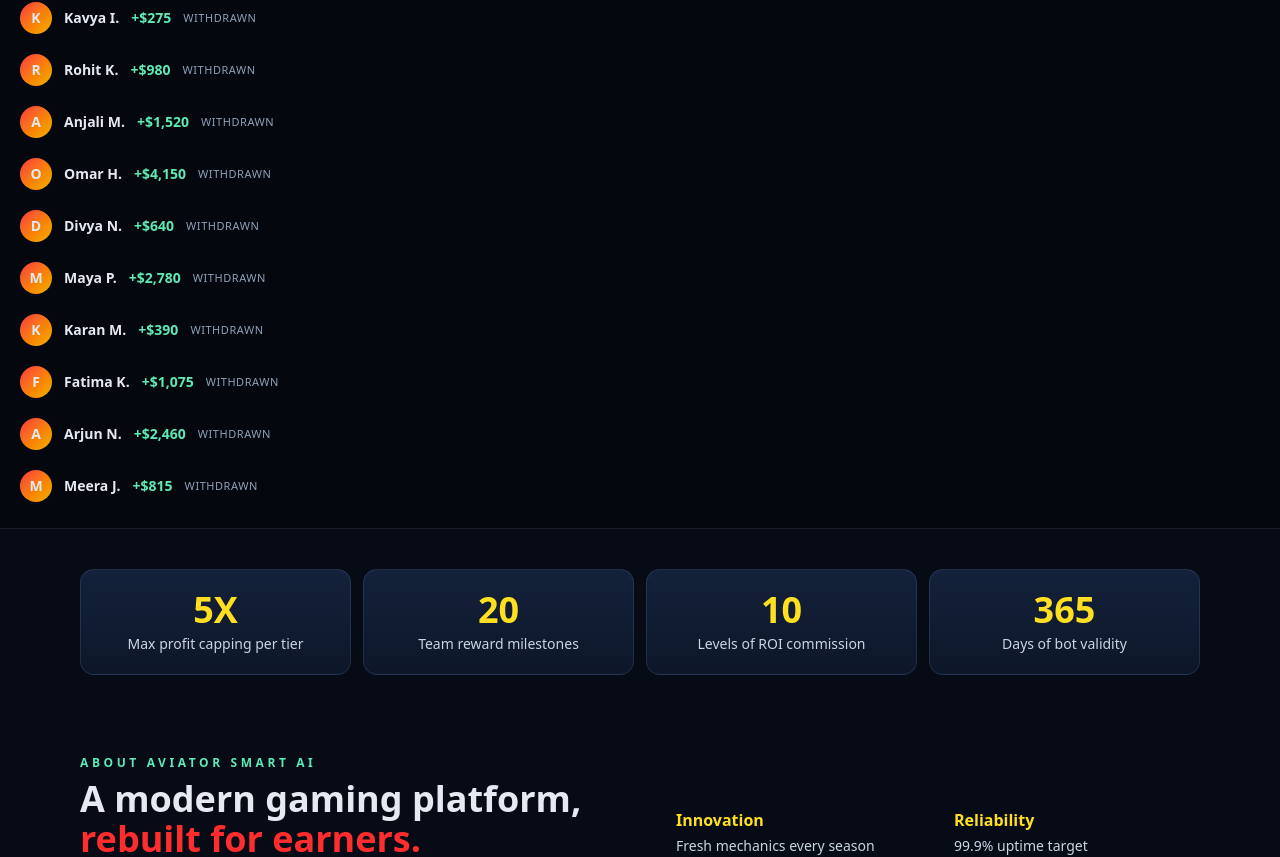
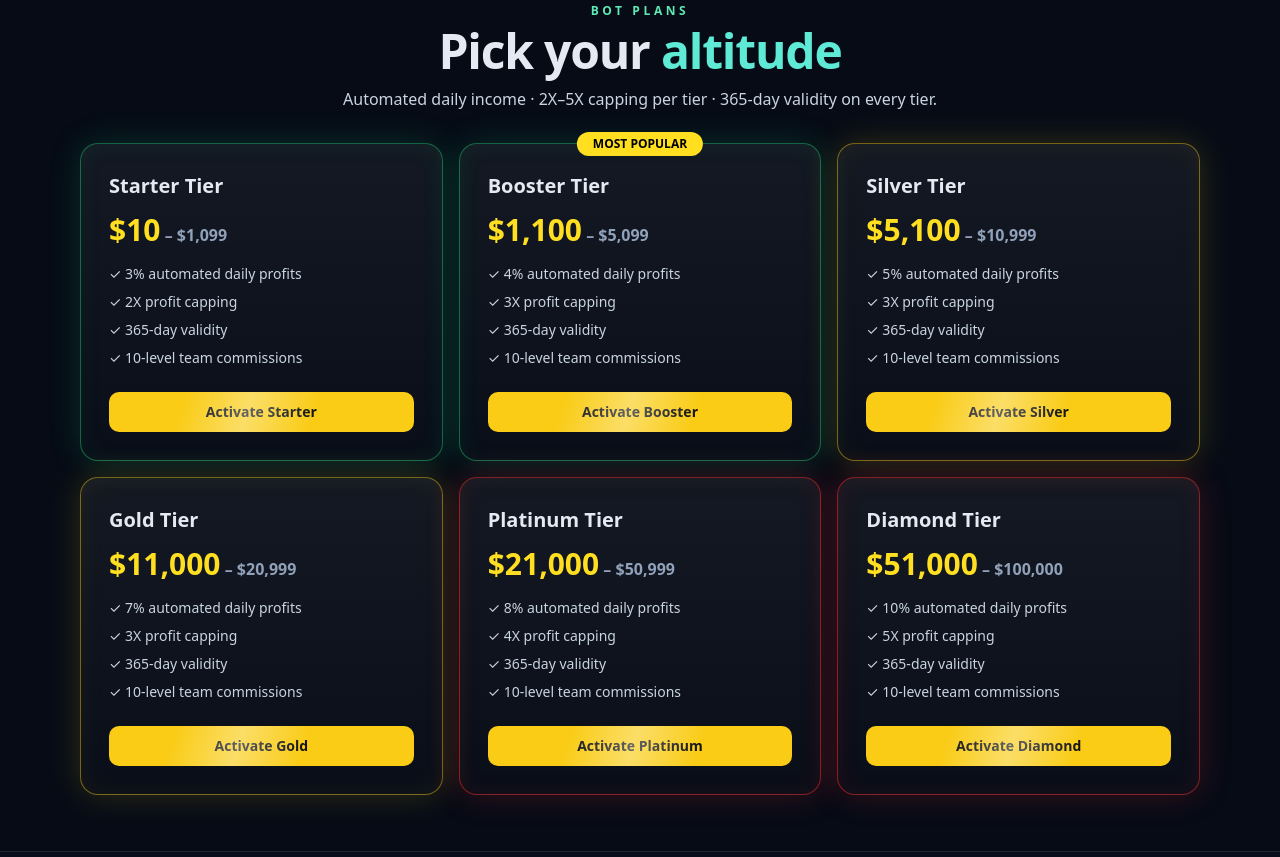
Before and after one commit to vermachhitiz70-byte/AVIATOR-PRO, a Next.js app: page / in a window 1280 px wide. Shown: the part 1748-2605 px from the top of the page. Built offline with nearby package versions, Linux system fonts and the light colour scheme.

Commit message:
fix: restore marquee scroller, thin headers, centered auth, keep hero accent gradients

```diff
--- a/app/globals.css
+++ b/app/globals.css
@@ -99,3 +99,46 @@
   padding: 2px 10px;
   box-shadow: 0 0 10px rgba(94, 234, 212, 0.6);
 }
+.gold-text {
+  background: linear-gradient(180deg, #fff3c4 0%, #facc15 45%, #f59e0b 75%, #b45309 100%);
+  -webkit-background-clip: text;
+  background-clip: text;
+  color: transparent;
+}
+.glass-red {
+  background: linear-gradient(180deg, rgba(255,255,255,0.06), rgba(255,255,255,0.015));
+  border: 1px solid rgba(255, 60, 60, 0.28);
+  border-radius: 18px;
+  box-shadow: inset 0 0 34px rgba(255, 45, 45, 0.06), 0 18px 50px rgba(0, 0, 0, 0.45);
+}
+@keyframes marquee-x {
+  from { transform: translateX(0); }
+  to { transform: translateX(-50%); }
+}
+.marquee-mask {
+  overflow: hidden;
+  -webkit-mask-image: linear-gradient(90deg, transparent, #000 8%, #000 92%, transparent);
+  mask-image: linear-gradient(90deg, transparent, #000 8%, #000 92%, transparent);
+}
+.marquee-track {
+  display: flex;
+  gap: 12px;
+  width: max-content;
+  animation: marquee-x 32s linear infinite;
+}
+.marquee-mask:hover .marquee-track { animation-play-state: paused; }
+@keyframes shine-x {
+  from { transform: translateX(-120%) skewX(-18deg); }
+  to { transform: translateX(240%) skewX(-18deg); }
+}
+.btn-shine { position: relative; overflow: hidden; }
+.btn-shine::after {
+  content: "";
+  position: absolute;
+  top: 0; bottom: 0; width: 45%;
+  background: linear-gradient(90deg, transparent, rgba(255,255,255,0.35), transparent);
+  animation: shine-x 3.2s ease-in-out infinite;
+}
+.tier-glow-green { box-shadow: 0 0 34px rgba(34, 229, 132, 0.16), inset 0 0 26px rgba(34, 229, 132, 0.05); border-color: rgba(34, 229, 132, 0.4) !important; }
+.tier-glow-gold { box-shadow: 0 0 34px rgba(250, 204, 21, 0.18), inset 0 0 26px rgba(250, 204, 21, 0.06); border-color: rgba(250, 204, 21, 0.45) !important; }
+.tier-glow-red { box-shadow: 0 0 34px rgba(255, 45, 45, 0.2), inset 0 0 26px rgba(255, 45, 45, 0.07); border-color: rgba(255, 45, 45, 0.5) !important; }
```
